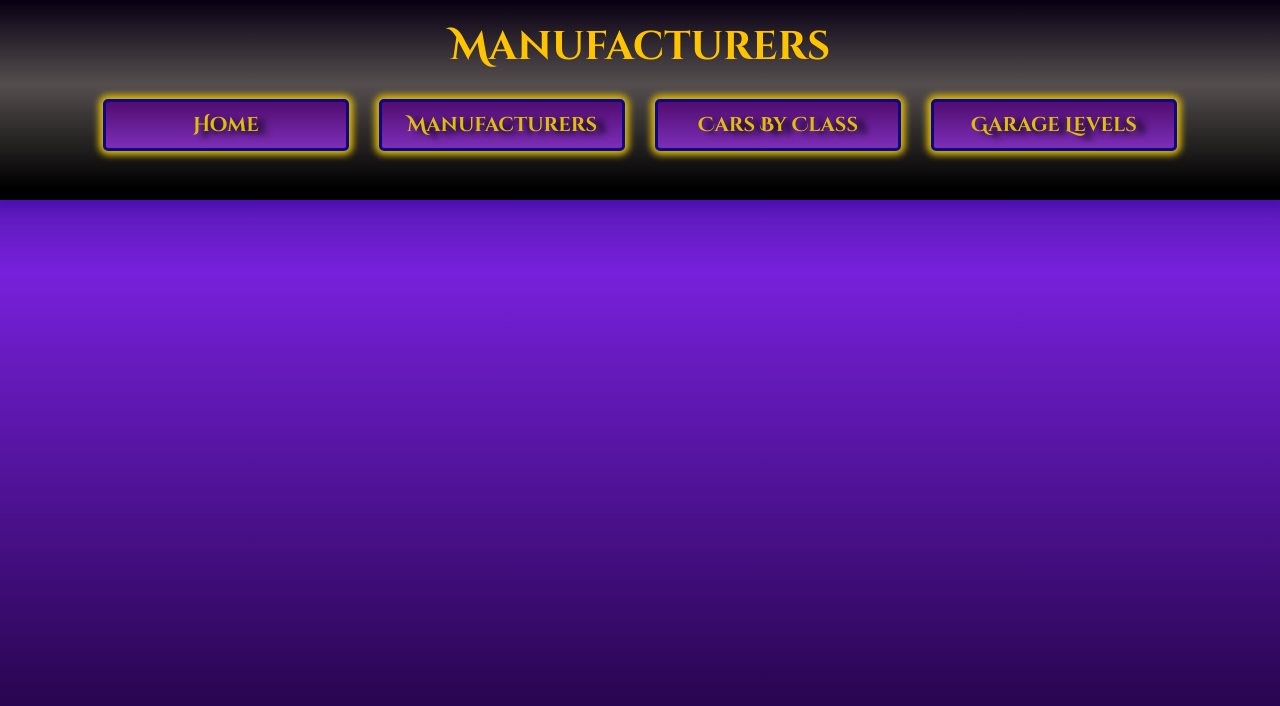
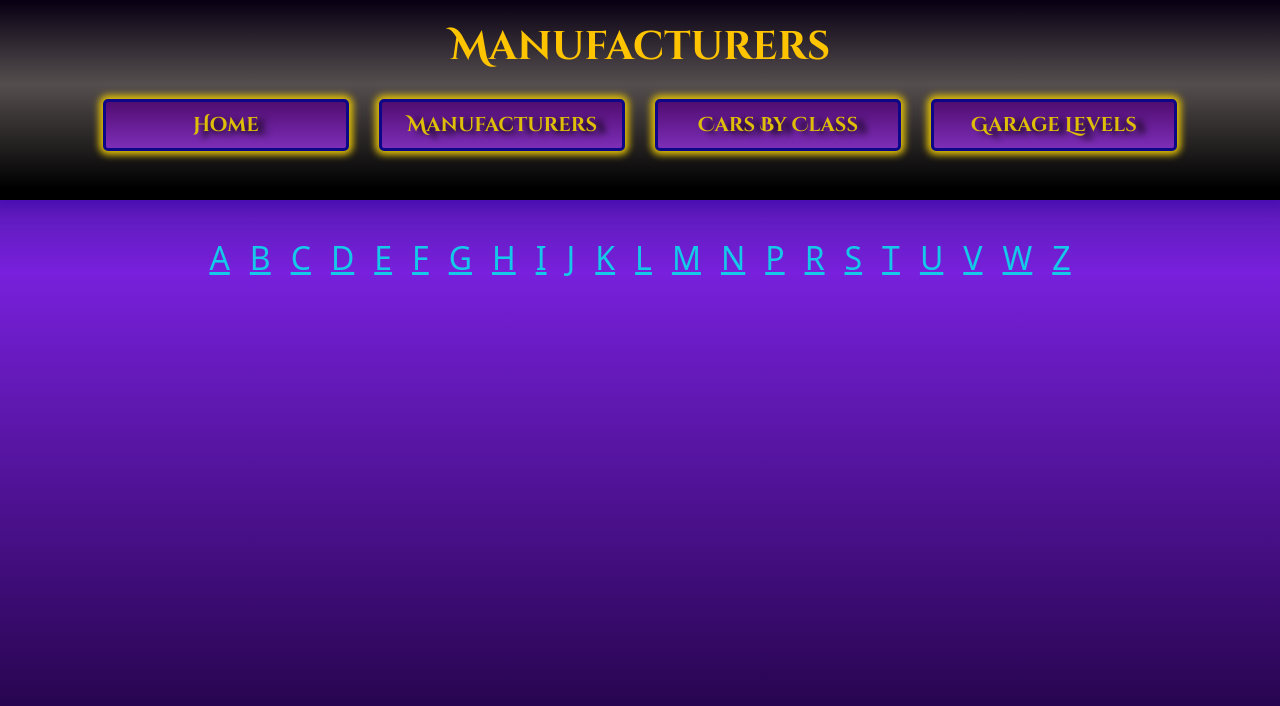
Before and after one commit to JHebenstreit48/asphalt-legends-unite-react, a React (Vite) app: page /manufacturers in a window 1280 px wide. Shown: the top 706 px of the page. Built offline with nearby package versions, Linux system fonts and the light colour scheme.

Commit message:
added files for multiple pages and CSS

```diff
--- a/src/CSS/GameAbout.css
+++ b/src/CSS/GameAbout.css
@@ -3,10 +3,18 @@
     color:  white;
     background-color: black;
     border: 4px solid rgb(11, 7, 134);
-    padding: 12px;
     justify-content: center;
     align-items: center;
-    max-width: 60%;
+    max-width: 48%;
+    padding-top: 40px;
+    padding-bottom: 40px;
     margin: 90px auto 69px auto;
     box-shadow: 0 0 9px 5px rgb(223, 190, 7);
 }
+
+.info {
+    display: flex;
+    justify-content: center;
+    align-items: center;
+    width: 75%;
+}
--- /dev/null
+++ b/src/CSS/JumpList.css
@@ -0,0 +1,11 @@
+#brand-alphabetical {
+    display: flex;
+    justify-content: center;
+    align-items: center;
+}
+
+#brand-alphabetical a {
+    margin: 10px;
+    color: rgb(21, 201, 232);
+    font-size: 32px;
+}
--- a/src/HomePage/GameInfo.tsx
+++ b/src/HomePage/GameInfo.tsx
@@ -3,13 +3,14 @@ import '../CSS/GameAbout.css';
 export default function GameInfo() {
 return (
 
-<div>
+<div className="asphalt-info">
 
-<p className="asphalt-info">
+<p className='info'>
   Asphalt 9 Legends was first released on July 25th, 2018 and is now called Asphalt Legends Unite as
   of July 17th, 2024. It features a wide variety of cars from manufacturers all over the world. The
   automotive brands featured in this game range from the more common everyday brands like Chevrolet,
   Ford, Nissan, Honda to Luxury and exotic brands such as Lamborghini, Pagani, Ferrari, and much more.
+  When the game was still known as Asphalt 9 Legends, it only had a maximum of 18 garage levels. Since the update and name change to Asphalt Legends Unite, the garage levels have been increased to 60 total garage levels.
 
   <br/>
   <br/>
@@ -20,7 +21,6 @@ return (
 
 </div>
 
-
 )
 
-}
+};
--- /dev/null
+++ b/src/Manufacturers/AlphabetJumpList.tsx
@@ -0,0 +1,48 @@
+import '../CSS/JumpList.css';
+export default function JumpList() {
+
+return (
+
+<>
+
+<section>
+
+            <div className="brand-alphabetical">
+
+                <nav id="brand-alphabetical">
+
+                    <a href="#a">A</a>
+                    <a href="#b">B</a>
+                    <a href="#c">C</a>
+                    <a href="#d">D</a>
+                    <a href="#e">E</a>
+                    <a href="#f">F</a>
+                    <a href="#g">G</a>
+                    <a href="#h">H</a>
+                    <a href="#i">I</a>
+                    <a href="#j">J</a>
+                    <a href="#k">K</a>
+                    <a href="#l">L</a>
+                    <a href="#m">M</a>
+                    <a href="#n">N</a>
+                    <a href="#p">P</a>
+                    <a href="#r">R</a>
+                    <a href="#s">S</a>
+                    <a href="#t">T</a>
+                    <a href="#u">U</a>
+                    <a href="#v">V</a>
+                    <a href="#w">W</a>
+                    <a href="#z">Z</a>
+
+                </nav>
+
+            </div>
+
+        </section>
+
+</>
+
+)
+
+
+};
--- a/src/pages/Manufacturers.tsx
+++ b/src/pages/Manufacturers.tsx
@@ -1,6 +1,7 @@
 import '../CSS/Page.css'
 import '../CSS/Header.css'
 import Header from "../components/Header";
+import JumpList from "../Manufacturers/AlphabetJumpList";
 
 export default function Manufacturers() {
 
@@ -10,6 +11,7 @@ export default function Manufacturers() {
 
             <div>
                 <Header text="Manufacturers" />
+                <JumpList />
             </div>
         </>
 
```
Also changed, not shown: src/CSS/CarsByClassTables.css (added, +42 -0 lines), src/CarsByClass/classTables.tsx (added, +67 -0 lines), src/CarsByClass/DropDown.tsx (added), src/CarsByClass/SearchBar.tsx (added), src/CarsByClass/ToTopButton.tsx (added).
